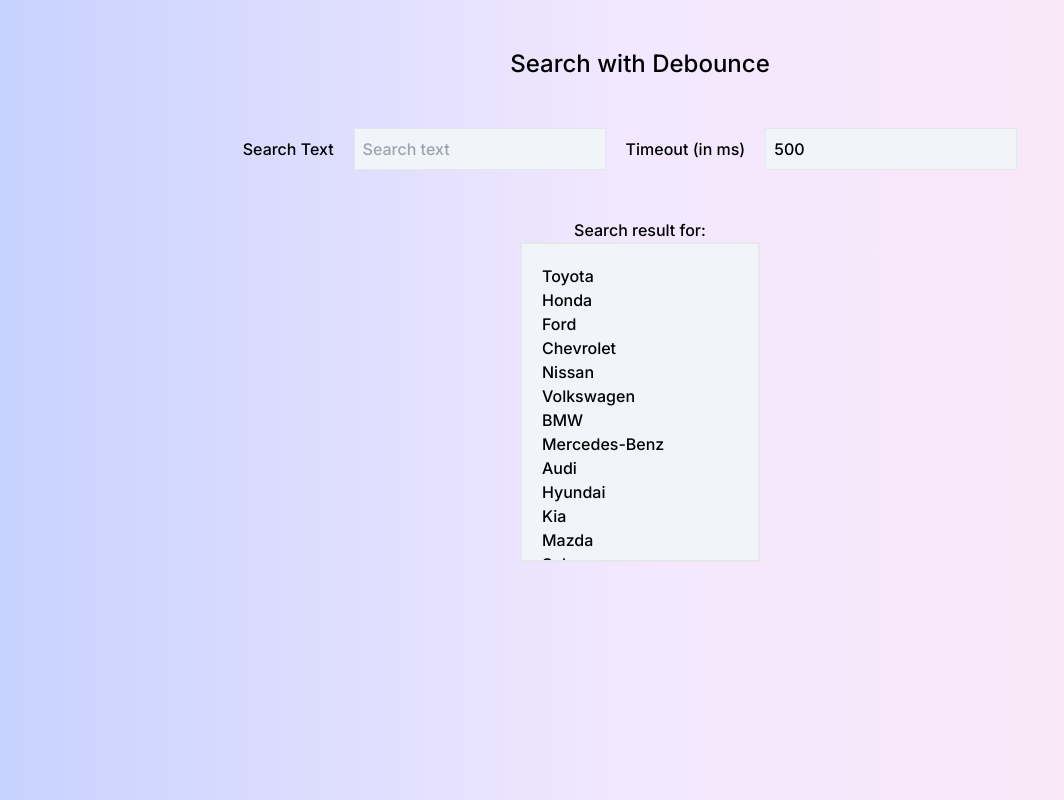
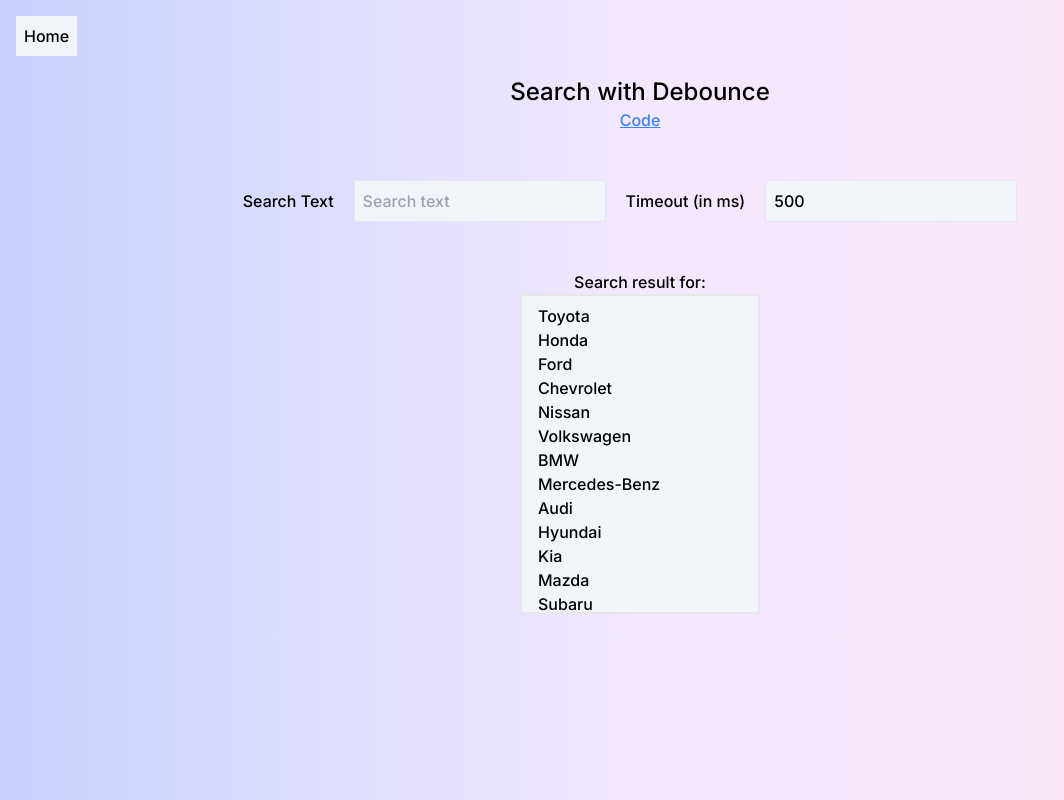
Before and after one commit to Mr-ram99/frontend-machine-coding, a Next.js app: page /search-with-debounce in a window 1280 px wide. Shown: the whole page, without its empty margins (0-1064 px from the left). Built offline with nearby package versions, Linux system fonts and the light colour scheme.

Commit message:
add code link and home button

```diff
--- a/src/app/layout.tsx
+++ b/src/app/layout.tsx
@@ -1,6 +1,7 @@
 import type { Metadata } from "next";
 import { Inter } from "next/font/google";
 import "./globals.css";
+import Link from "next/link";
 
 const inter = Inter({ subsets: ["latin"] });
 
@@ -17,6 +18,9 @@ export default function RootLayout({
       <body
         className={`font-medium text-black-87 bg-gradient-to-r from-indigo-200 via-purple-100 to-pink-100 ${inter.className}`}
       >
+        <Link href="/">
+          <button className="p-2 mx-4 mt-4 bg-slate-100">Home</button>
+        </Link>
         {children}
       </body>
     </html>
--- a/src/app/page.tsx
+++ b/src/app/page.tsx
@@ -3,7 +3,7 @@ import Link from "next/link";
 
 export default function Home() {
   return (
-    <main className="flex min-h-screen flex-col p-12">
+    <main className="flex flex-col p-5">
       <h2 className="text-center text-2xl font-bold">
         Frontend Machine Coding
       </h2>
--- a/src/app/search-with-debounce/page.tsx
+++ b/src/app/search-with-debounce/page.tsx
@@ -26,8 +26,15 @@ export default function SearchWithDebounce() {
   }, timer);
 
   return (
-    <main className="flex min-h-screen flex-col p-12 items-center">
+    <main className="flex flex-col p-5 items-center">
       <h2 className="text-center text-2xl">Search with Debounce</h2>
+      <a
+        className="text-blue-500 text-normal underline"
+        href="https://github.com/Mr-ram99/frontend-machine-coding/blob/main/src/app/search-with-debounce/page.tsx"
+        target="_blank"
+      >
+        Code
+      </a>
       <div className="flex items-center m-2 p-5">
         <label htmlFor="searchtext">Search Text</label>
         <input
@@ -49,7 +56,7 @@ export default function SearchWithDebounce() {
       </div>
 
       <div>Search result for: {searchString}</div>
-      <div className="min-w-60 max-w-80 flex-col items-start border-2 bg-slate-100 p-5 max-h-80 overflow-x-scroll">
+      <div className="min-w-60 max-w-80 flex-col items-start border-2 bg-slate-100 px-4 py-2 max-h-80 overflow-x-scroll">
         {result.length > 0 ? (
           result.map((car, index) => {
             return <p key={index}>{car}</p>;
```
